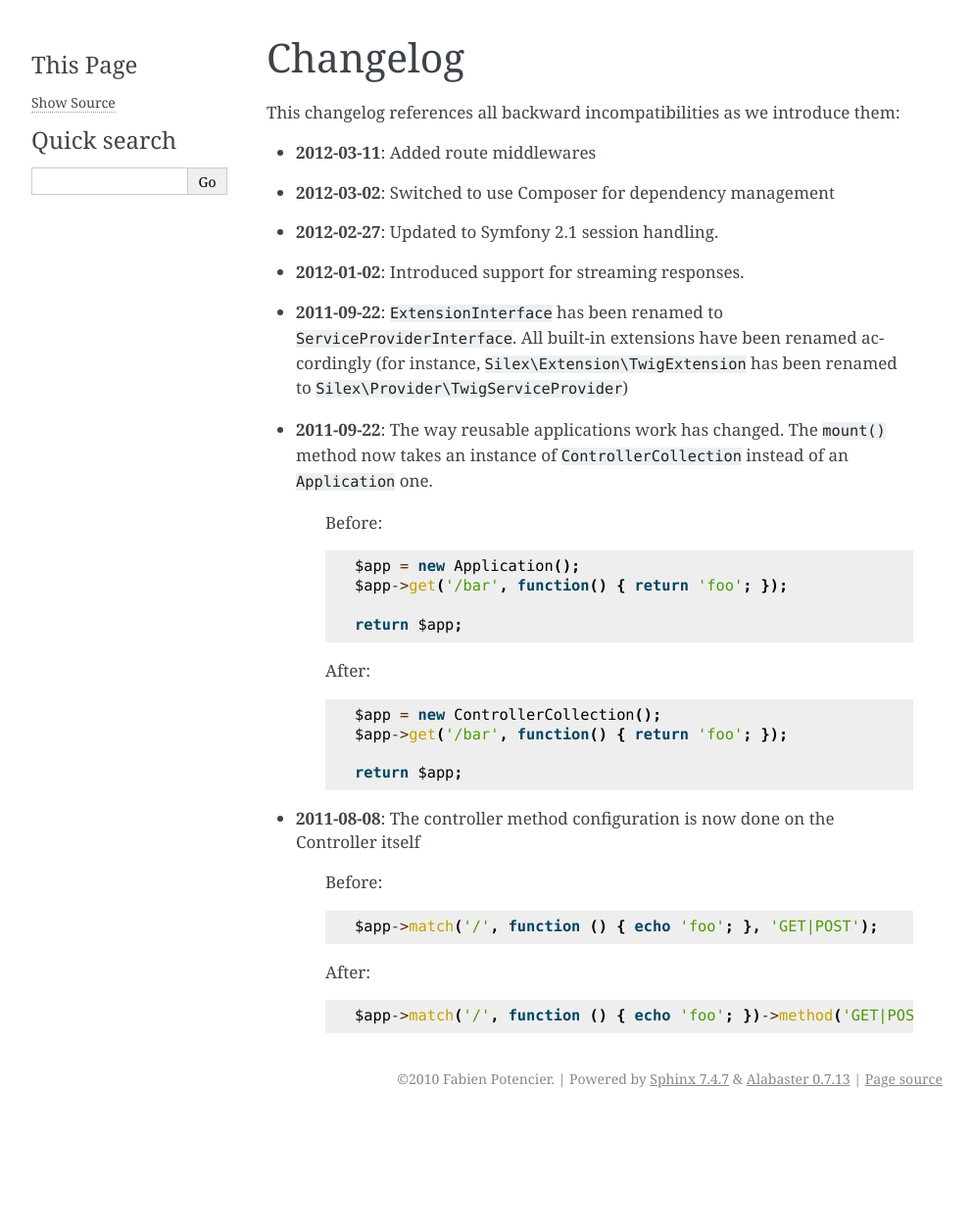
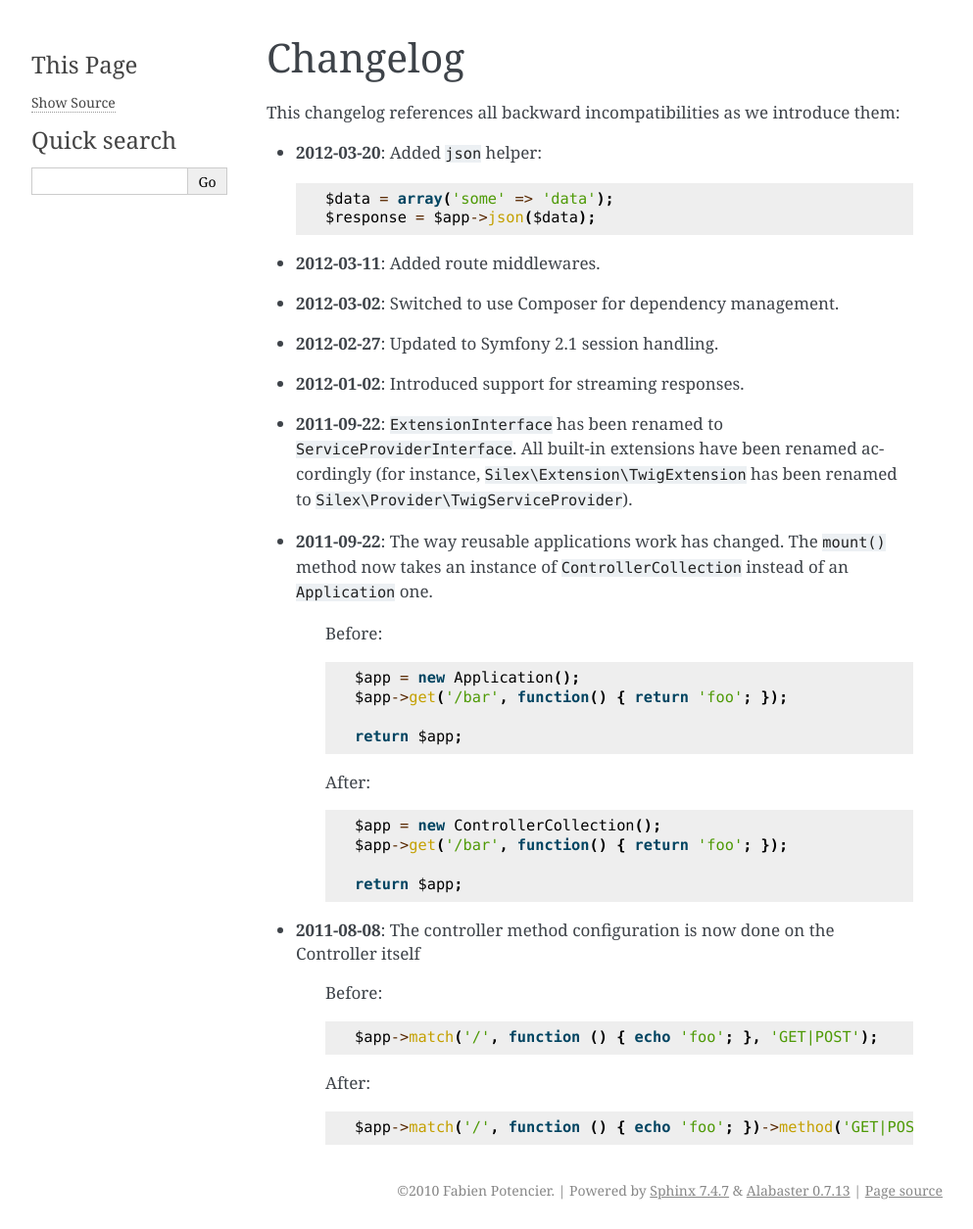
Before and after one commit to silexphp/Silex, a Sphinx documentation site: the page built from doc/changelog.rst, in a window 1280 px wide. Shown: the whole page at 98% size, without its empty margins (148-1141 px from the left). Built offline with Sphinx 7.4.7, drawn with Linux system fonts in a browser that asks for light colours; before the commit the page ends 1141 px from its top, so only the background shows below that.

Commit message:
[json] add changelog entry

```diff
--- a/doc/changelog.rst
+++ b/doc/changelog.rst
@@ -3,9 +3,14 @@ Changelog
 
 This changelog references all backward incompatibilities as we introduce them:
 
-* **2012-03-11**: Added route middlewares
+* **2012-03-20**: Added ``json`` helper::
 
-* **2012-03-02**: Switched to use Composer for dependency management
+        $data = array('some' => 'data');
+        $response = $app->json($data);
+
+* **2012-03-11**: Added route middlewares.
+
+* **2012-03-02**: Switched to use Composer for dependency management.
 
 * **2012-02-27**: Updated to Symfony 2.1 session handling.
 
@@ -14,7 +19,7 @@ This changelog references all backward incompatibilities as we introduce them:
 * **2011-09-22**: ``ExtensionInterface`` has been renamed to
   ``ServiceProviderInterface``. All built-in extensions have been renamed
   accordingly (for instance, ``Silex\Extension\TwigExtension`` has been
-  renamed to ``Silex\Provider\TwigServiceProvider``)
+  renamed to ``Silex\Provider\TwigServiceProvider``).
 
 * **2011-09-22**: The way reusable applications work has changed. The
   ``mount()`` method now takes an instance of ``ControllerCollection`` instead
```
